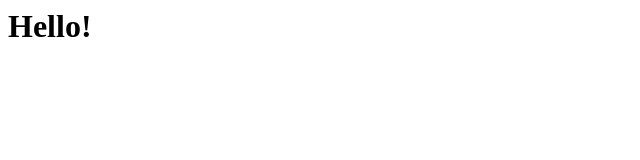
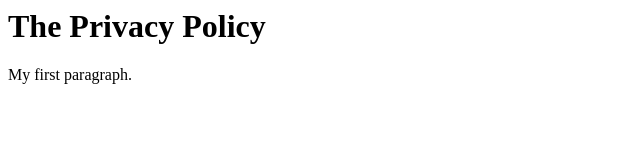
Before and after one commit to OlivineDeveloper/CollapseTestVersion.PrivacyPolicy, a plain HTML site: page index.html in a window 1280 px wide. Shown: the whole page, without its empty margins (0-640 px from the left). Drawn offline with Linux system fonts and the light colour scheme.

Commit message:
update index.html

```diff
--- a/index.html
+++ b/index.html
@@ -1 +1,5 @@
-<h1>Hello!</h1>
+<head>
+<title>Collapsed Test Version</title>
+  <h1>The Privacy Policy</h1>
+</head>
+<p>My first paragraph.</p>
```
